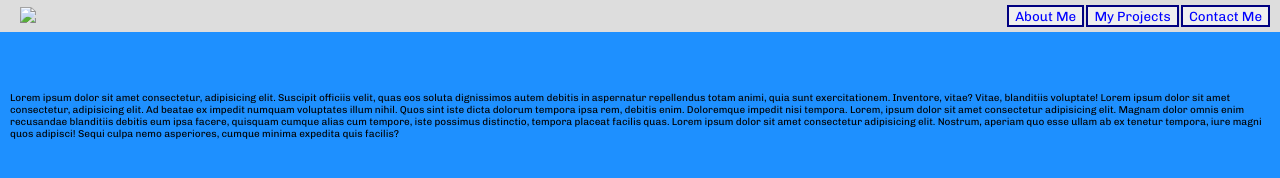
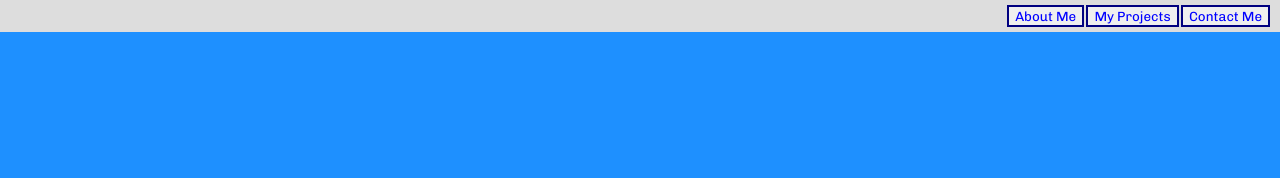
Before and after one commit to Rkroner2/Personal-Website, a plain HTML site: page index.html in a window 1280 px wide. Drawn offline with Linux system fonts and the light colour scheme; files whose address does not match are found by name.

Commit message:
index update

```diff
--- a/index.html
+++ b/index.html
@@ -9,7 +9,7 @@
 <body>
     <div id="navbar">
         <div class="icon-container">
-            <img class="icon" src="usgdf">
+            <!-- <img class="icon" src="usgdf"> -->
         </div>
         <div class="button-container">
             <a href="./pages/about.html">
@@ -23,14 +23,5 @@
             </a>
         </div>
     </div>
-
-    <br>
-    <br>
-    <br>
-    <br>
-    <br>
-    <p class="content">
-        Lorem ipsum dolor sit amet consectetur, adipisicing elit. Suscipit officiis velit, quas eos soluta dignissimos autem debitis in aspernatur repellendus totam animi, quia sunt exercitationem. Inventore, vitae? Vitae, blanditiis voluptate! Lorem ipsum dolor sit amet consectetur, adipisicing elit. Ad beatae ex impedit numquam voluptates illum nihil. Quos sint iste dicta dolorum tempora ipsa rem, debitis enim. Doloremque impedit nisi tempora. Lorem, ipsum dolor sit amet consectetur adipisicing elit. Magnam dolor omnis enim recusandae blanditiis debitis eum ipsa facere, quisquam cumque alias cum tempore, iste possimus distinctio, tempora placeat facilis quas. Lorem ipsum dolor sit amet consectetur adipisicing elit. Nostrum, aperiam quo esse ullam ab ex tenetur tempora, iure magni quos adipisci! Sequi culpa nemo asperiores, cumque minima expedita quis facilis?
-    </p>
 </body>
 </html>
```
